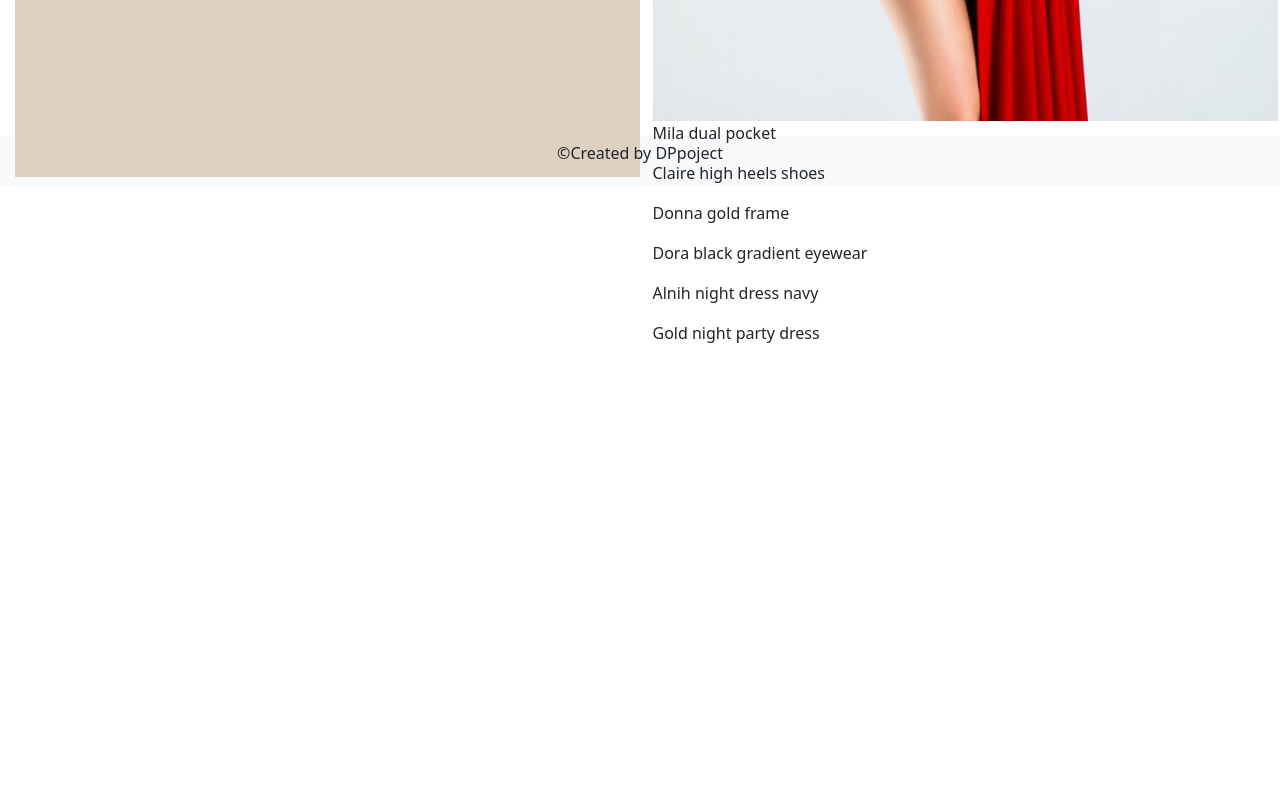
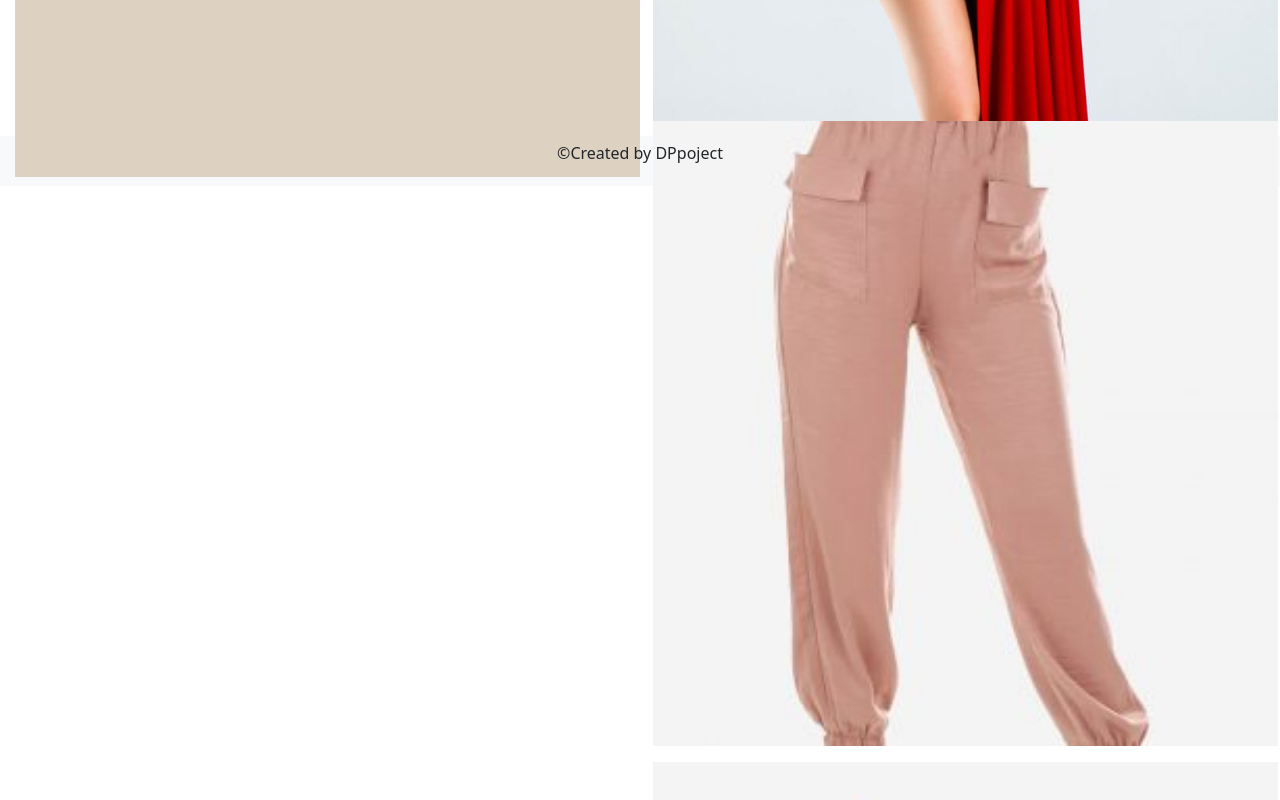
Before and after one commit to DarioPrazeres/shopping_cart, a React (Create React App) app: page /Services in a window 1280 px wide. Shown: the part 680-1480 px from the top of the page. Before the commit the page ends 1025 px from the top, so only its background shows below. Built offline with nearby package versions, Linux system fonts and the light colour scheme.

Commit message:
update servics

```diff
--- a/src/components/Product.js
+++ b/src/components/Product.js
@@ -3,9 +3,9 @@ import "../css/menu.css";
 function Product(props){
     return (
         <div className="product">
-            <img src={props.srcImage} alt=""/>
-            <h5>{props.nameProduct}</h5>
-            <h5>{props.priceProduct}</h5>
+            <img src={props.product.srcImage} alt=""/>
+            <h5>{props.product.nameProduct}</h5>
+            <h5>{props.product.priceProduct}</h5>
         </div>
     );
 }
--- a/src/pages/Services.js
+++ b/src/pages/Services.js
@@ -3,6 +3,7 @@ import redDress from "../img/redDress.jpg";
 import BannerColection from "../components/BannerColection";
 import "../css/menu.css";
 import { colections } from "../components/Datta";
+import Product from "../components/Product";
 const Services = ()=>{
     return (
         <div>
@@ -14,7 +15,7 @@ const Services = ()=>{
                 <div className="cl">
                     <BannerColection src={redDress}/>
                     {colections[0].map((colection, i)=>{
-                        return <p key={i}>{colection.name}</p>
+                        return <Product key={i} product={colection}/>
                     })
                     }
                 </div>
```
